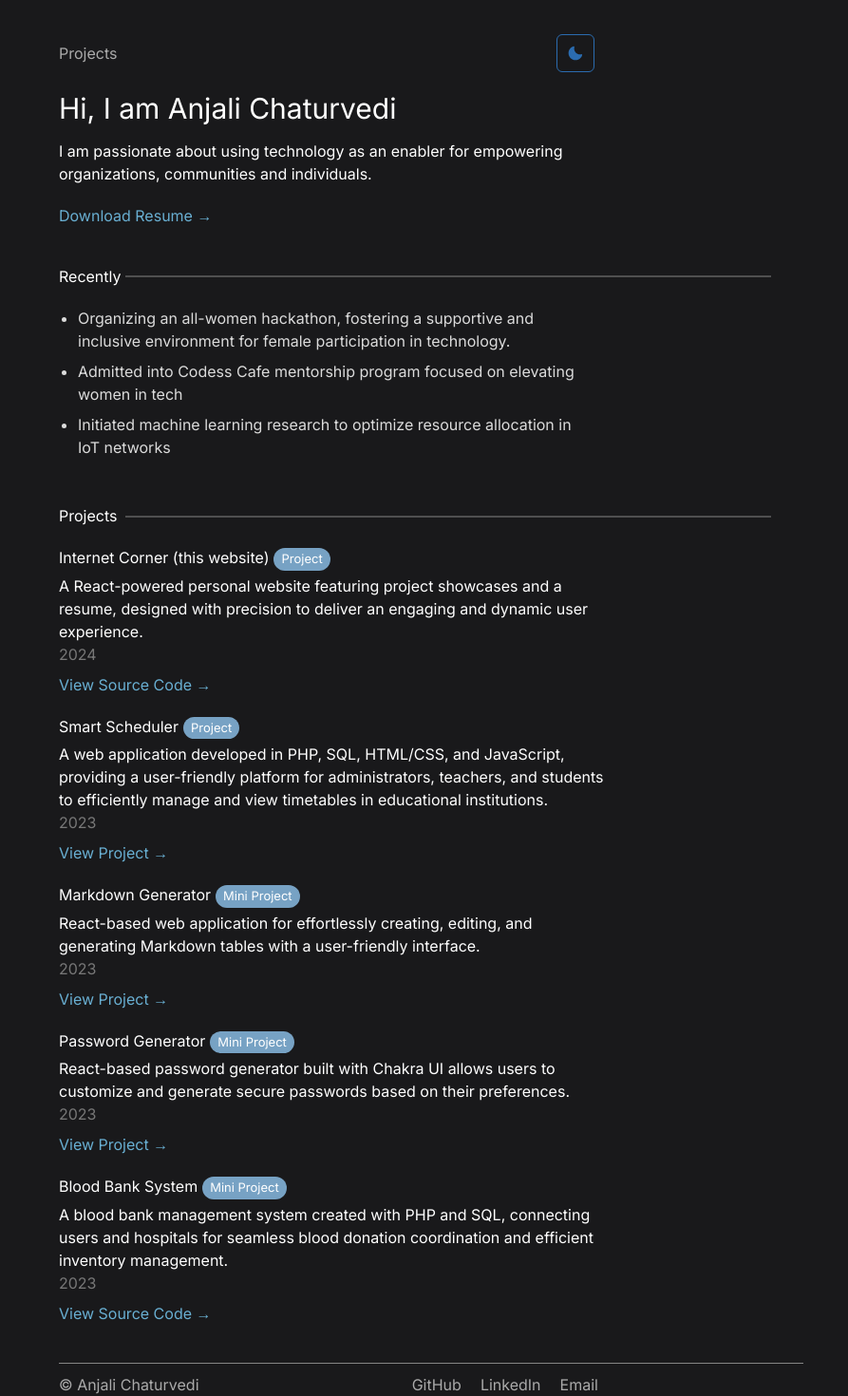
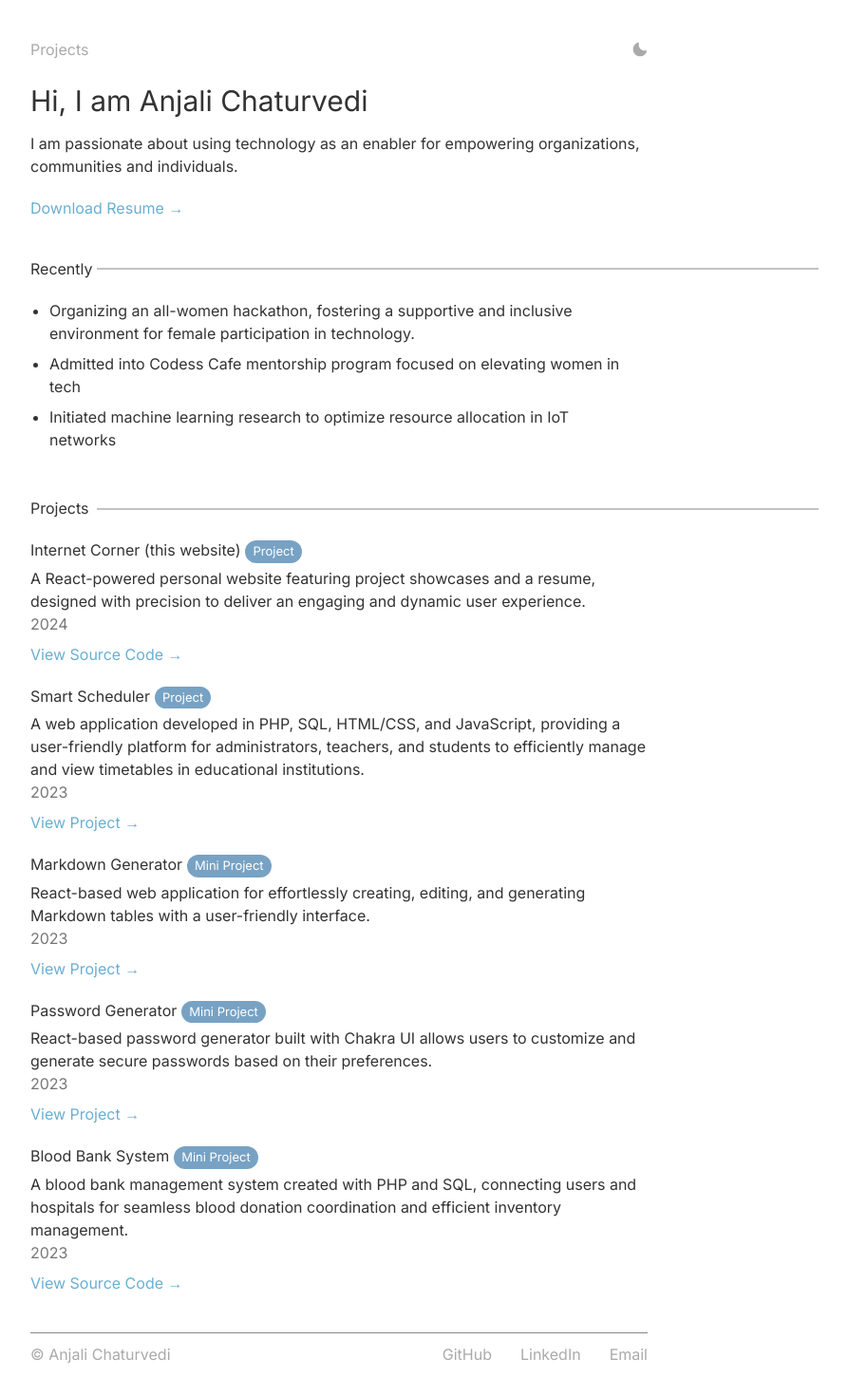
Before and after one commit to anjalichaturvedi/internet-corner, a React (Create React App) app: page / in a window 1280 px wide. Shown: the top 1470 px of the page at 95% size, without its empty margins (278-1171 px from the left). Built offline with nearby package versions, Linux system fonts and the light colour scheme.

Commit message:
padding + toggle

```diff
--- a/src/App.css
+++ b/src/App.css
@@ -5,6 +5,19 @@
   text-align: center;
 }
 
+.dark {
+  background-color: #1d1d1d;
+  color: #fff;
+}
+.light {
+  background-color: #fff;
+  color: #333;
+}
+
+.link {
+  margin-bottom: 20px;
+  margin-top: 20px;
+}
 .content-container {
   justify-content: center;
   align-items: center;
@@ -13,9 +26,9 @@
 
 .left-aligned {
   text-align: left;
-  max-width: 580px; /* Limit the width for better readability */
+  max-width: 650px; /* Limit the width for better readability */
   width: 100%;
-  margin-left: 300px;
+  margin-left: 270px;
 }
 
 .App-header {
@@ -60,14 +73,13 @@ a:hover {
   transform: translateY(-50%);
   border: 0;
   height: 1px;
-  width: 85vh; /* Adjust the length of the lines as needed */
+  width: 95vh; /* Adjust the length of the lines as needed */
   background-color: #868686;
   margin-right: 10px; /* Adjust the distance between the heading and the lines */
 }
 
 .recently-list {
-  padding: 20px;
-  color: #dbdbdb; /* Light grey color for the bullet points */
+  padding: 20px; /* Light grey color for the bullet points */
 }
 
 .recently-list li {
@@ -117,7 +129,7 @@ a:hover {
   transform: translateY(-50%);
   border: 0;
   height: 1px;
-  width: 85vh; /* Adjust the length of the lines as needed */
+  width: 95vh; /* Adjust the length of the lines as needed */
   background-color: #868686;
   margin-right: 10px;  /* Adjust the distance between the heading and the lines */
 }
@@ -131,7 +143,7 @@ a:hover {
   border: 0;
   height: 1px;
   margin-top: 40px;
-  width: 98vh; /* Adjust the length of the lines as needed */
+  width: auto; /* Adjust the length of the lines as needed */
 }
 
 
@@ -147,7 +159,7 @@ justify-content: space-between;
 }
 
 .footer-column1 {
-flex-basis: 38%; /* Adjust the width of each column as needed */
+flex-basis: 10%; /* Adjust the width of each column as needed */
 }
 
 @media only screen and (max-width: 1000px) {
--- a/src/App.js
+++ b/src/App.js
@@ -1,4 +1,4 @@
-import React from "react";
+import React, { useState, useEffect } from "react";
 import "./App.css";
 import {
   ChakraProvider,
@@ -11,11 +11,23 @@ import {
   ColorModeProvider
 } from "@chakra-ui/react";
 import { Link, animateScroll as scroll } from 'react-scroll';
+import { SunIcon, MoonIcon } from "@chakra-ui/icons";
 import { Button } from "@chakra-ui/react";
 import ToggleButton from "./ToggleButton";
 import theme from './theme'; // Import the custom theme
 
 function App() {
+  const [theme, setTheme] = useState('light');
+  const toggleTheme = () => {
+    if (theme === 'light') {
+      setTheme('dark');
+    } else {
+      setTheme('light');
+    }
+  };
+  useEffect(() => {
+    document.body.className = theme;
+  }, [theme]);
   const scrollToSection = (id) => {
     const element = document.getElementById(id);
     if (element) {
@@ -23,6 +35,7 @@ function App() {
     }
   };
   return (
+    <div className={`App ${theme}`}>
     <ChakraProvider theme={theme}>
        <ColorModeProvider>
       <div className="App">
@@ -52,8 +65,11 @@ function App() {
 
                 {/* Navigation Links */}
                 <Flex align="center">
-                  {/* Dark Mode Toggle */}
-                  <ToggleButton />
+                <IconButton
+                  icon={theme === 'light' ? <MoonIcon /> : <SunIcon />}
+                  onClick={toggleTheme}
+                  aria-label="Toggle Theme"
+                />
                 </Flex>
               </Flex>
               <h1>Hi, I am Anjali Chaturvedi</h1>
@@ -156,11 +172,11 @@ function App() {
                   <div className="footer-column1">
                     <p>
                       <a href="https://www.github.com/anjalichaturvedi"> GitHub</a>
-                      <a href="https://www.linkedin.com/in/anjali-chaturvedi" style={{ marginLeft: "20px" }}>
+                      <a href="https://www.linkedin.com/in/anjali-chaturvedi" style={{ marginLeft: "30px" }}>
                         {""}
                         LinkedIn{""}
                       </a>
-                      <a href="mailto:contact@anjalichaturvedi.tech" style={{ marginLeft: "20px" }}>
+                      <a href="mailto:contact@anjalichaturvedi.tech" style={{ marginLeft: "30px" }}>
                         {""}
                         Email{""}
                       </a>
@@ -175,6 +191,7 @@ function App() {
       </div>
       </ColorModeProvider>
     </ChakraProvider>
+    </div>
   );
 }
 
```
